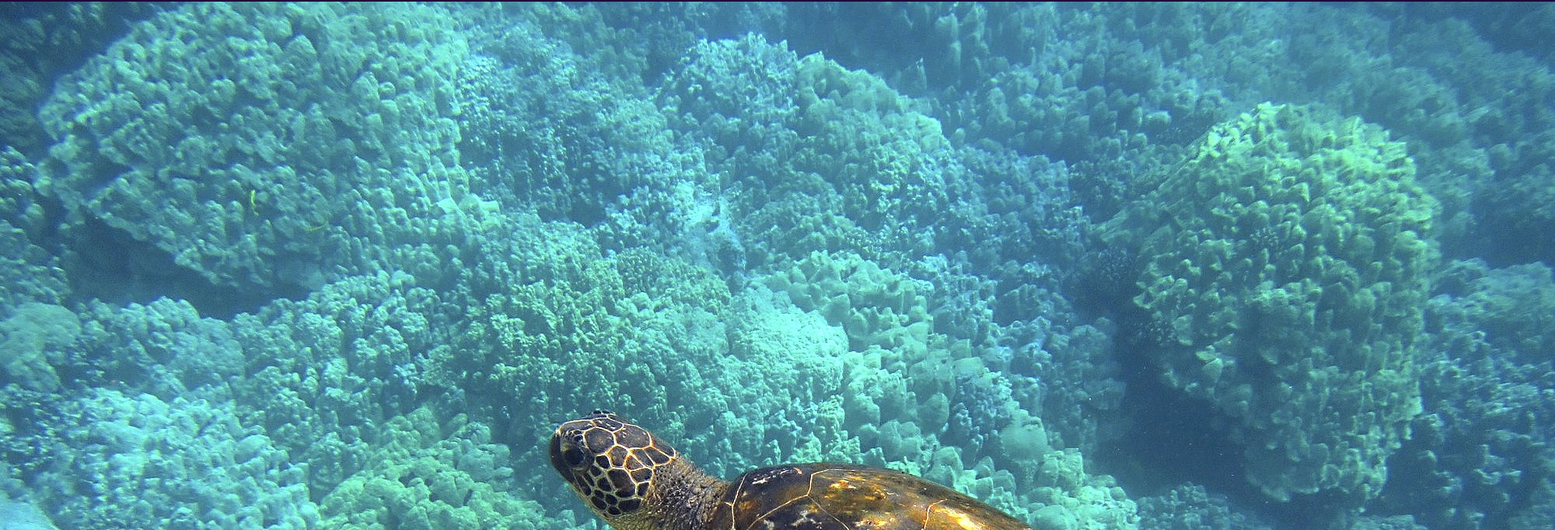
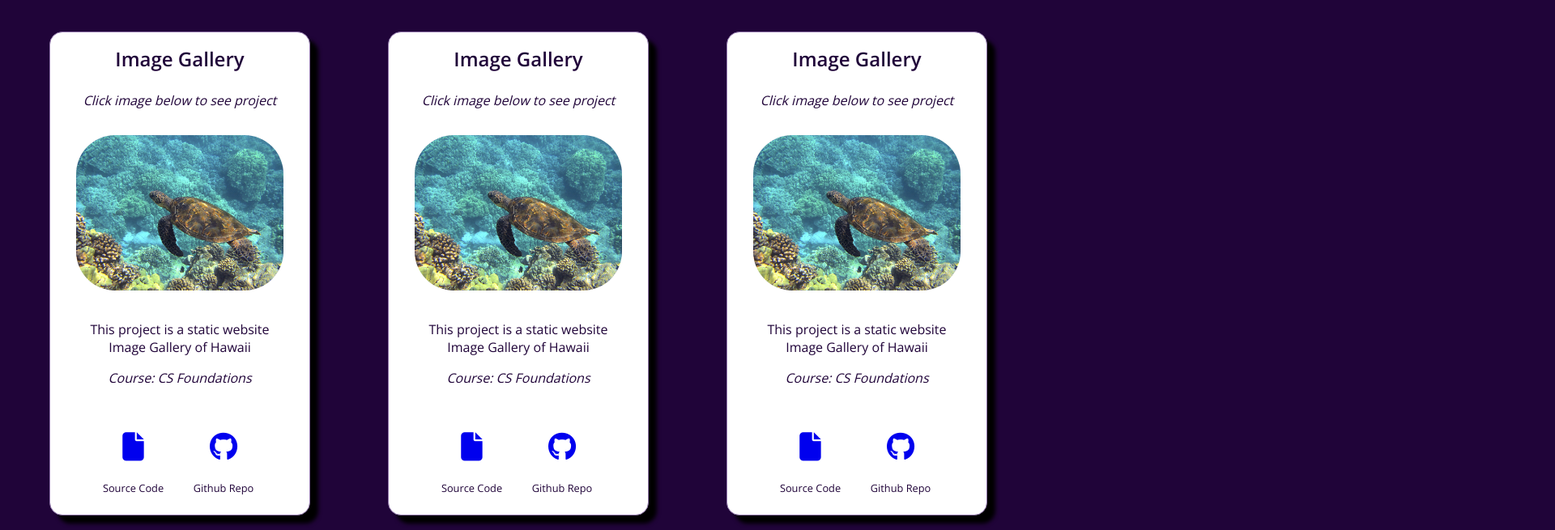
Before and after one commit to CSF2223/studentportfolio-PrevidiNoah, a plain HTML site: page projects.html in a window 1280 px wide. Shown: the part 281-936 px from the top of the page at 81% size, 1920 px wide, since content can reach past the window. Drawn offline with nearby package versions, Linux system fonts and the light colour scheme.

Commit message:
Complete through 4.08

```diff
--- a/projects.html
+++ b/projects.html
@@ -32,7 +32,7 @@
     </nav> <!-- close navbar class -->
 
     <!-- Project Header-->
-    <header class="projectsHeader">
+    <header class="projectHeader">
         <h2>My Projects</h2>
         <h4>Projects I have completed in my CS courses</h4>
     </header>
@@ -48,13 +48,51 @@
             <p><em>Course: CS Foundations</em></p>
             <div class= "projectIcons">
                 <div class ="sourceCode">
-                    <a href="#"><i class="fa-solid fa-file"></i></a>
+                    <a href="assets/ImageGalleyCode.pdf"><i class="fa-solid fa-file"></i></a>
+                    <p>Source Code</p>
                 </div>
                 <div class="githubRepo">
                     <a href="https://github.com/CSF2223/imagegallery-PrevidiNoah"><i class="fa-brands fa-github"></i></a>
+                    <p>Github Repo</p>
                 </div>
             </div>
-        </div>
+        </div>  <!-- Close Project Card 1-->
+
+                <div class="projectCard">
+            <h2>Image Gallery</h2>
+            <p><em>Click image below to see project</em></p>
+            <a href="https://csf2223.github.io/imagegallery-PrevidiNoah/"><img src="assets/sea-turtle-547162_1920.jpg"></img></a>
+            <p>This project is a static website Image Gallery of Hawaii</p>
+            <p><em>Course: CS Foundations</em></p>
+            <div class= "projectIcons">
+                <div class ="sourceCode">
+                    <a href="assets/ImageGalleyCode.pdf"><i class="fa-solid fa-file"></i></a>
+                    <p>Source Code</p>
+                </div>
+                <div class="githubRepo">
+                    <a href="https://github.com/CSF2223/imagegallery-PrevidiNoah"><i class="fa-brands fa-github"></i></a>
+                    <p>Github Repo</p>
+                </div>
+            </div>
+        </div>  <!-- Close Project Card 2-->
+
+                <div class="projectCard">
+            <h2>Image Gallery</h2>
+            <p><em>Click image below to see project</em></p>
+            <a href="https://csf2223.github.io/imagegallery-PrevidiNoah/"><img src="assets/sea-turtle-547162_1920.jpg"></img></a>
+            <p>This project is a static website Image Gallery of Hawaii</p>
+            <p><em>Course: CS Foundations</em></p>
+            <div class= "projectIcons">
+                <div class ="sourceCode">
+                    <a href="assets/ImageGalleyCode.pdf"><i class="fa-solid fa-file"></i></a>
+                    <p>Source Code</p>
+                </div>
+                <div class="githubRepo">
+                    <a href="https://github.com/CSF2223/imagegallery-PrevidiNoah"><i class="fa-brands fa-github"></i></a>
+                    <p>Github Repo</p>
+                </div>
+            </div>
+        </div>  <!-- Close Project Card 3-->
 
     </section>
 
--- a/style.css
+++ b/style.css
@@ -86,6 +86,65 @@ body {
     /* (150% zoom - Note: if the zoom is too large, it will go outside of the viewport) */
 }
 
+.projectHeader {
+    margin: 1.5rem 3rem;
+    text-align: center;
+    padding: 0.5rem;
+    letter-spacing: 4px;
+}
+
+.projectCard {
+    background-color: #fff;
+    color: #200439;
+    margin: 4rem 3rem;
+    padding: 0.5rem 2rem;
+    text-align: center;
+    border: 1px solid #9277AC;
+    border-radius: 1rem;
+    box-shadow: 10px 10px 5px #000;
+}
+
+.projectCard img {
+    width: 100%;
+    height: auto;
+    border-radius: 3rem;
+    margin: 1rem 0;
+}
+
+.projectCard h2 {
+    margin: 0.5rem 1rem 1.5rem 1rem;
+    font-weight: 600;
+}
+
+.projectCard p {
+    font-size: 1rem;
+    font-weight: 400;
+}
+
+.projectIcons {
+    display: flex;
+    justify-content: space-evenly;
+    font-size: 1.2rem;
+    margin-top: 2rem;
+}
+
+.projectIcons p {
+    margin: 0 0 1rem 0;
+    font-size: 0.8rem;
+}
+
+.fa-github {
+    font-size: 2.2rem;
+    padding: 1.5rem;
+}
+
+.fa-file {
+    font-size: 2.2rem;
+    padding: 1.5rem;
+}
+
+
+
 @media (min-width: 800px) {
     .hero {
         flex-direction: row;
@@ -105,4 +164,15 @@ body {
     .button {
         font-size: 1.1rem;
     }
+
+    .projectGallery {
+        display: flex;
+        flex-direction: row;
+        justify-content: center;
+        flex-wrap: wrap;
+    }
+
+    .projectCard {
+        max-width: 20%;
+    }
 }
```
Also changed, not shown: 1 other file.
